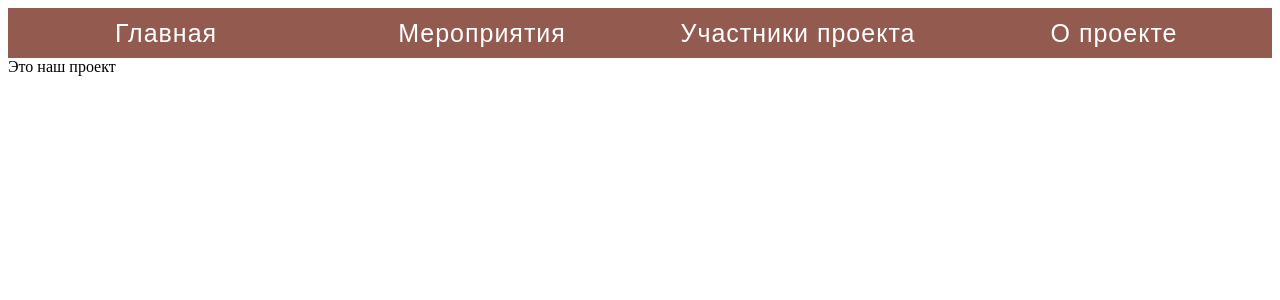
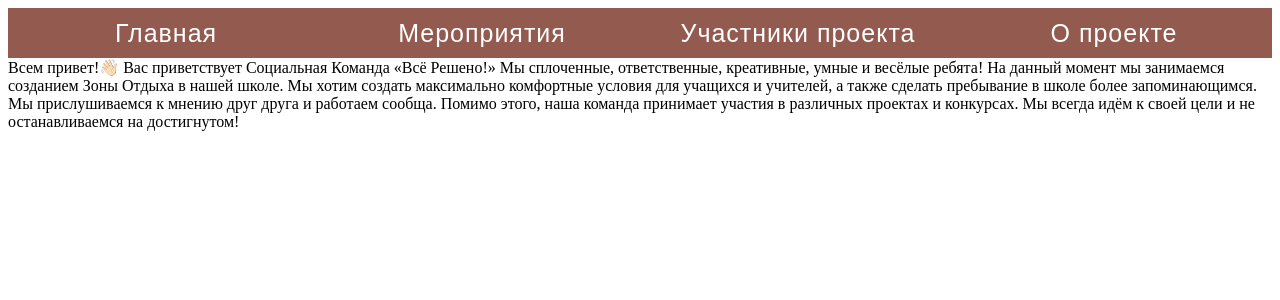
Before and after one commit to Fatum23/site_zona_otdiha, a Flask app: page /about in a window 1280 px wide. Shown: the top 300 px of the page. Run offline with Flask 3, Linux system fonts and the light colour scheme.

Commit message:
Update about.html

```diff
--- a/api/templates/about.html
+++ b/api/templates/about.html
@@ -35,7 +35,11 @@
     </div>
 
 
-    <div class="content">Это наш проект</div>
+    <div class="content">
+Всем привет!👋🏻
+Вас приветствует Социальная Команда «Всё Решено!»
+Мы сплоченные, ответственные, креативные, умные и весёлые ребята!
+На данный момент мы занимаемся созданием Зоны Отдыха в нашей школе. Мы хотим создать максимально комфортные условия для учащихся и учителей, а также сделать пребывание в школе более запоминающимся. Мы прислушиваемся к мнению друг друга и работаем сообща. Помимо этого, наша команда принимает участия в различных проектах и конкурсах. Мы всегда идём к своей цели и не останавливаемся на достигнутом!</div>
 </main>
 </body>
 </html>
```
